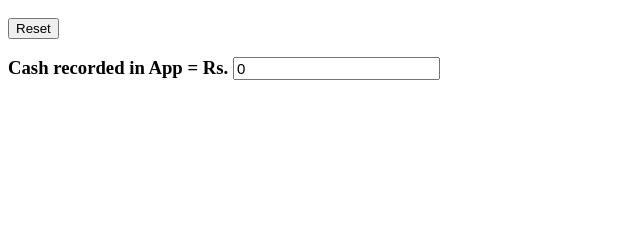
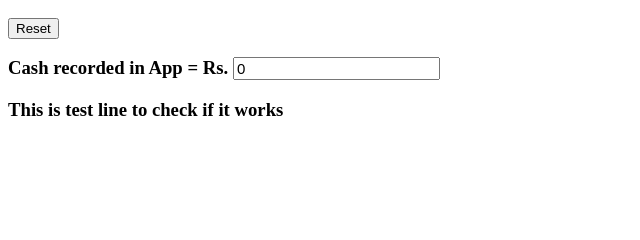
Before and after one commit to ninadbodas/CashCalcWebApp, a Django app: page /ccapp/home/ in a window 1280 px wide. Shown: the part 448-688 px from the top of the page, without its empty margins (0-640 px from the left). Run offline with Django 4.2, Linux system fonts and the light colour scheme.

Commit message:
Added a test line

```diff
--- a/ccapp/templates/Cash_Calc.html
+++ b/ccapp/templates/Cash_Calc.html
@@ -180,6 +180,7 @@
 		<button type="button" onclick="resetForm()">Reset</button>
 		<br>
 		<h3>Cash recorded in App = Rs. <input id="CashRec" style="font-size:15px;" onblur="calc_diff()" value="0"></h3>
+		<h3>This is test line to check if it works</h3>
 		<h2><span id="CashDiff"></span></h2>
 		<h2><span id="vCashMore"></span></h2>
 		<h2><span id="vAppMore"></span></h2>
```
Also changed, not shown: 1 other file.
